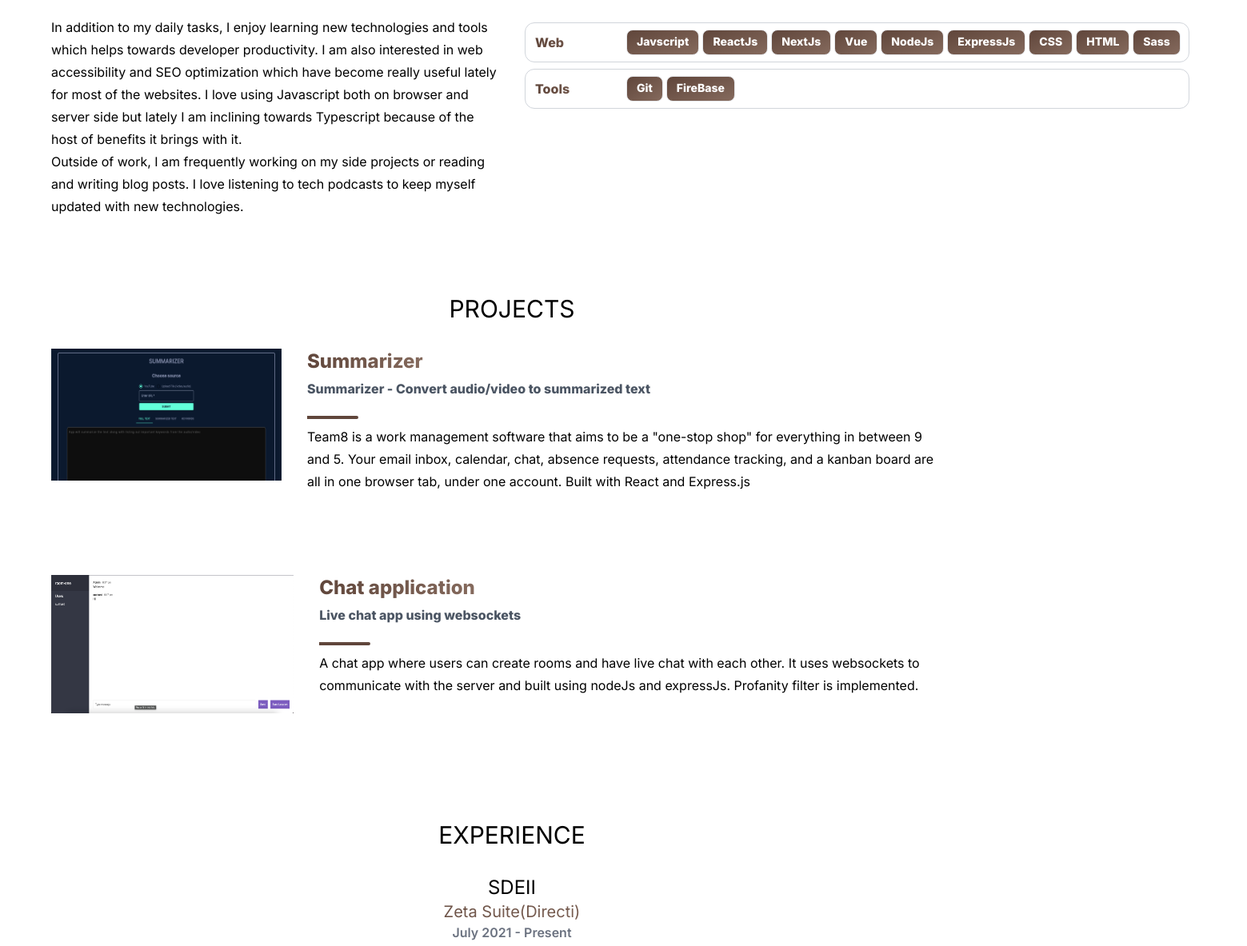
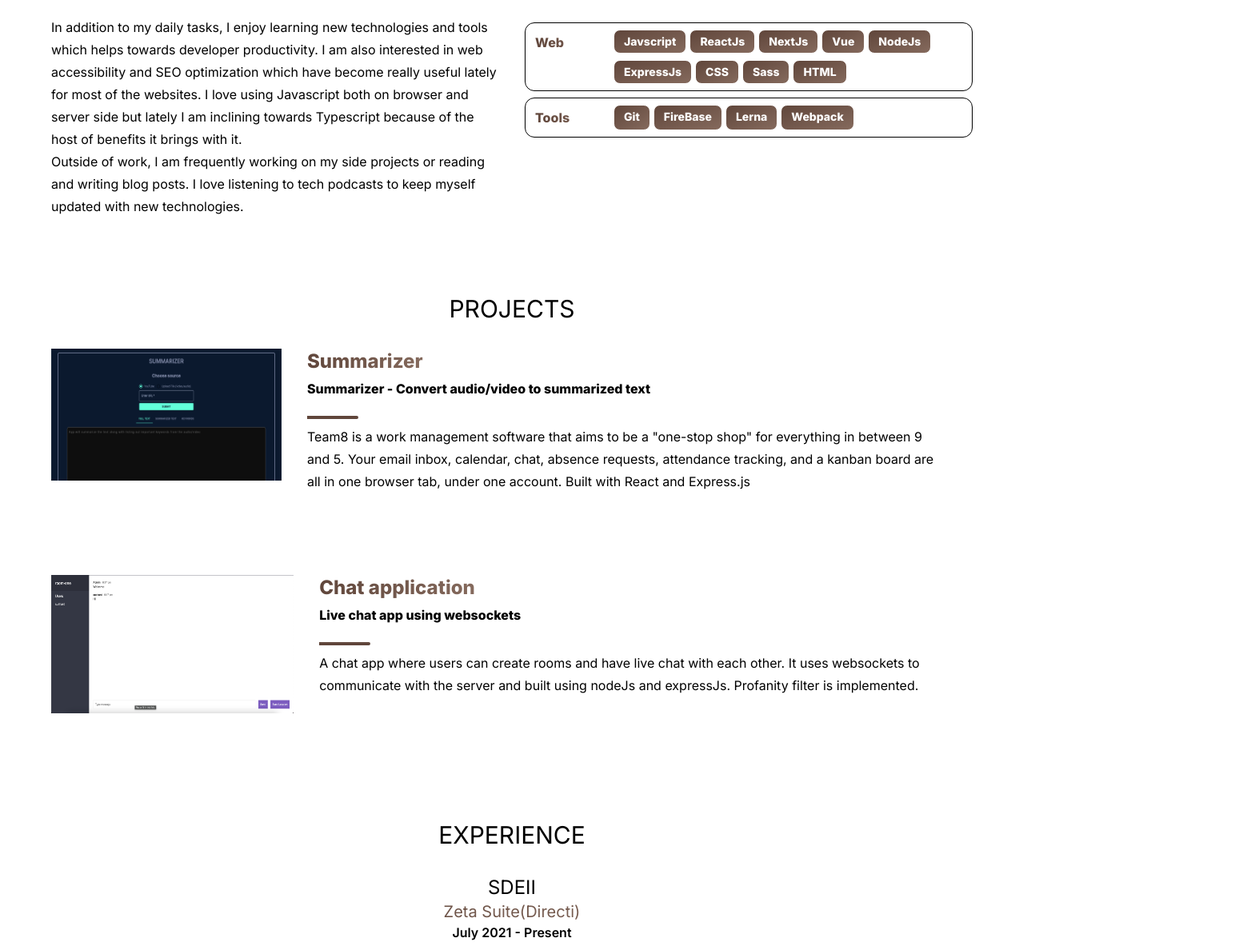
Before and after one commit to SushantRatnam/portfolio, a Next.js app: page / in a window 1280 px wide. Shown: the part 960-2143 px from the top of the page at 80% size, 1559 px wide, since content can reach past the window. Built offline with nearby package versions, Linux system fonts and the light colour scheme; a web font is replaced by a local one.

Commit message:
skill updated, removed commented code

```diff
--- a/components/Badge.js
+++ b/components/Badge.js
@@ -3,7 +3,7 @@
 export default function Badge({ name }) {
   return (
     <span
-      className="inline-block my-1 mx-0.5 py-1 px-3 border rounded-lg bg-gradient-to-br from-prim-light to-prim-dark text-white font-bold text-sm"
+      className=" my-1 mx-0.5 py-1 px-3 border rounded-lg bg-gradient-to-br from-prim-light to-prim-dark text-white font-bold text-sm"
       key={name}
     >
       {name}
--- a/sections/Experience.js
+++ b/sections/Experience.js
@@ -31,9 +31,9 @@
             badgeNames: ["Vue", "Typescript", "NodeJs", "ExpressJs", "Jest"],
           }}
         >
-          My role includes development of front-office of the employee benefits
+          My role includes development of front-office for the employee benefits
           SaaS platform. We use VueJs with Buefy to create UI interfaces which
-          is reused using our internal component library system. Lerna is used
+          are reusable using our internal component library system. Lerna is used
           to manage the monorepo and its dependencies
         </JobCard>
         <JobCard
--- a/sections/Projects.js
+++ b/sections/Projects.js
@@ -25,8 +25,6 @@
           alt="Project images"
           width={700}
           height={400}
-          // srcSet={srcSet(img.src)}
-          // onerror={`this.onerror=null; this.src='/images/${img.src}'`}
         />
       </div>
       <div className="justify-start text-left min-w-1/2">
--- a/sections/Skills.js
+++ b/sections/Skills.js
@@ -49,11 +49,11 @@
             'NodeJs',
             'ExpressJs',
             'CSS',
+            'Sass',
             'HTML',
-            'Sass',
           ]}
         />
-        <SkillGroup title="Tools" abbreviation="Tools" skills={['Git', 'FireBase']} />
+        <SkillGroup title="Tools" abbreviation="Tools" skills={['Git', 'FireBase', 'Lerna', 'Webpack']} />
       </div>
       <div className="hidden ml-2 sm:flex lg:hidden xl:flex">
         <div className="w-16"></div>
@@ -65,15 +65,14 @@
 function SkillGroup({ title, abbreviation, skills }) {
   return (
     <div className="flex p-1 px-2 mb-2 leading-10 border border-gray-300 rounded-xl ">
-      <div className="items-center hidden ml-1 font-bold align-middle w-28 text-md text-gradient sm:inline ">
+      <div className="items-center hidden w-24 ml-1 font-bold align-middle text-md text-gradient sm:inline ">
         {title}
       </div>
-      <div className="items-center inline w-6 mr-1 font-bold text-md text-gradient sm:hidden">
-        {abbreviation}:
+      <div className='flex flex-wrap flex-1'>
+        {skills.map((skill) => (
+          <Badge name={skill} key={skill} />
+        ))}
       </div>
-      {skills.map((skill) => (
-        <Badge name={skill} key={skill} />
-      ))}
     </div>
   );
 }
--- a/sections/intro/Intro.js
+++ b/sections/intro/Intro.js
@@ -1,13 +1,10 @@
 import { Section } from "../../components/Section";
 import { Icons } from "../../components/Icons";
 import Link from "next/link";
-// import Vanta from './Vanta';
-// import { isMobile } from '../../utils';
 
 export default function Intro() {
   return (
     <>
-      {/* {!isMobile() && <Vanta />} */}
       <Section>
         <div className="flex min-h-screen mt-8 text-center md:mt-0">
           <div className="z-10 max-w-screen-sm m-auto mt">
@@ -23,7 +20,7 @@
                 creating awesome web applications and websites.
               </p>
               <p className="my-4 leading-8">
-                Bases out of India, Currently I&apos;m working as a
+                Based out of India, Currently I&apos;m working as a
                 SDEII(Frontend) at{" "}
                 <Link href="https://www.zeta.tech/in">
                   <a
--- a/tailwind.config.js
+++ b/tailwind.config.js
@@ -2,7 +2,7 @@
 const colors = require('tailwindcss/colors');
 
 function removeDeprecated(tailwindColors) {
-  const { lightBlue, warmGray, trueGray, coolGray, blueGray, ...rest } = tailwindColors;
+  const { sky, stone, neutral, gray, slate, ...rest } = tailwindColors;
   return rest;
 }
 
```
